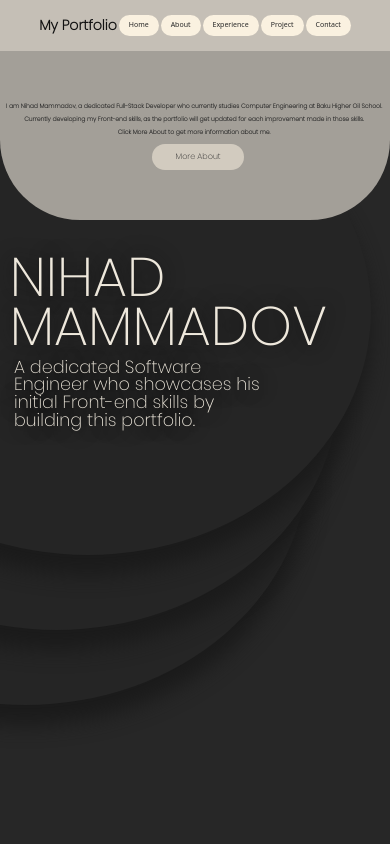
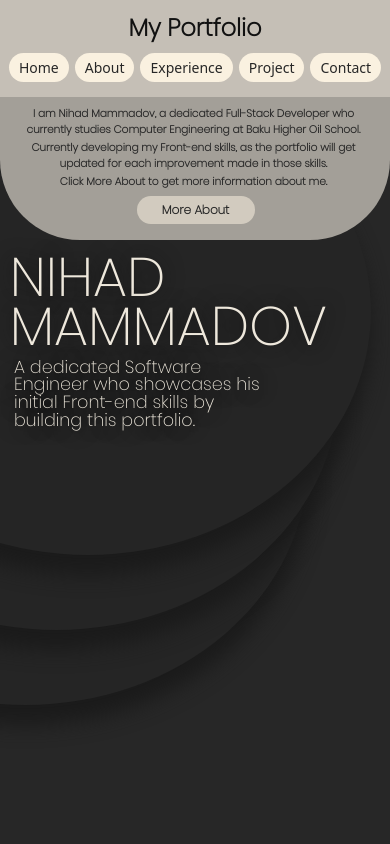
Before and after one commit to YourFavouriteDeveloper/portfolio, a React (Vite) app: page / in a window 390 px wide. Both pictures are taken after a click on the link "About". Shown: the top 844 px of the page. Built offline with nearby package versions, Linux system fonts and the light colour scheme.

Commit message:
Responsive navbar ADDED

```diff
--- a/src/About/About.module.css
+++ b/src/About/About.module.css
@@ -395,6 +395,7 @@ html, body {
 @media (max-width: 450px) {
   .container {
   padding-bottom: 60vh;
+  padding-top: 4vh;
 }
 
 .title {
--- a/src/Body/Body.jsx
+++ b/src/Body/Body.jsx
@@ -34,7 +34,7 @@ function Body() {
                 {<motion.div
                     className={styles.circle1}
                     variants={{
-                        hidden: {x: -275,y: -275,  rotate: -25 },
+                        hidden: {x: -175,y: -65,  rotate: -25 },
                         visible: { x: 0, y: 0,  rotate: 0}
                     }}
                     initial="hidden"
@@ -51,7 +51,7 @@ function Body() {
                 {<motion.div
                     className={styles.circle2}
                     variants={{
-                        hidden: {x: -275,y: -275, rotate: -25},
+                        hidden: {x: -175,y: -65, rotate: -25},
                         visible: { x: 0, y: 0, rotate: 0}
                     }}
                     initial="hidden"
@@ -69,7 +69,7 @@ function Body() {
                 {<motion.div
                     className={styles.circle3}
                     variants={{
-                        hidden: {x: -275,y: -275, rotate: -25},
+                        hidden: {x: -175,y: -65, rotate: -25},
                         visible: { x: 0, y: 0, rotate: 0}
                     }}
                     initial="hidden"
--- a/src/Body/Body.module.css
+++ b/src/Body/Body.module.css
@@ -142,9 +142,9 @@
   min-height: 100vh;
 }
 .title {
-  padding-top: 16rem;
+  padding-top: 21rem;
   margin-top: 3vw;
-  font-size: clamp(9rem  , 7rem, 8vw);
+  font-size: clamp(6.7rem  , 7rem, 8vw);
 }
 
 .subtitle {
@@ -157,7 +157,7 @@
   height: 75vw;
   top: 18rem;
   margin-top: -32vw;
-  left: -24%;
+  left: -20%;
   z-index: -4;
 }
 
@@ -166,7 +166,7 @@
   height: 75vw;
   top: 20rem;
   margin-top: -25vw;
-  left: -30%;
+  left: -25%;
   z-index: -5;
 }
 
@@ -175,7 +175,7 @@
   height: 75vw;
   top: 22rem;
   margin-top: -18vw;
-  left: -36%;
+  left: -30%;
   z-index: -6;
 }
 }
--- a/src/Nav/Nav.jsx
+++ b/src/Nav/Nav.jsx
@@ -59,36 +59,40 @@ function Nav({ scrollToAbout,scrollToExperience,scrollToProject,scrollToContact,
 
     let onBoard = null
     const about = <>
-                    <p className={styles.about} style={{paddingTop: "400px"}}>
+                    <div className={styles.space}></div>
+                    <p className={styles.about} >
                     I am Nihad Mammadov, a dedicated <b>Full-Stack Developer</b> who currently studies Computer Engineering at Baku Higher Oil School.
                     </p>
                     <p className={styles.about}>Currently developing my Front-end skills, as the portfolio will get updated for each improvement made in those skills.</p>
                     <p className={styles.about}>Click <b>More About</b> to get more information about me.</p>
-                    <a className={styles.moreAbout} onClick={handleAboutClick}>More About</a>
+                    <a className={styles.moreAbout}  onClick={handleAboutClick}>More About</a>
                 </>
 
 
 
     const experience = <>
-                    <p className={styles.about} style={{paddingTop: "400px"}}>
+                    <div className={styles.space}></div>
+                    <p className={styles.about} >
                     I have been actively participated in many Software Engineer Internships, worked as a employee at certain companies.
                     </p>
                     <p className={styles.about}>My experience is not only limited with internships, but also been active in volunteering, playing crucial role as a team member/ team leader.</p>
                     <p className={styles.about} >Click <b>More Experience</b> to read more about my experience.</p>
-                    <a className={styles.moreAbout}  onClick={handleExperienceClick}>More Experience</a>
+                    <a className={styles.moreExperience} onClick={handleExperienceClick}>More Experience</a>
                     </>
 
     const project = <>
-                    <p className={styles.about} style={{paddingTop: "400px"}}>
+                    <div className={styles.space}></div>
+                    <p className={styles.about} >
                     It is not only about learning, but implementing those skills in projects that will boost any Developer's career.
                     </p>
                     <p className={styles.about}>To improve my Backend and Frontend skills, I have worked on some of the little, yet worthy to check projects.</p>
                     <p className={styles.about}>Click <b>More Projects</b> to check my projects.</p>
-                    <a className={styles.moreAbout}  onClick={handleProjectClick}>More Project</a>
+                    <a className={styles.moreExperience}  onClick={handleProjectClick}>More Project</a>
                     </>
 
     const contact = <>
-                    <p className={styles.contact} style={{paddingTop: "410px"}}>
+                    <div className={styles.spaceContact}></div>
+                    <p className={styles.contact}>
                     If you have any recommedations about improving my Portfolio or need any help of my level, feel free to contact with me.
                     </p>
                     <p className={styles.contact} >Click <b>More Contact</b> to contact with me.</p>
--- a/src/Nav/Nav.module.css
+++ b/src/Nav/Nav.module.css
@@ -817,6 +817,7 @@ body {
     }
 
     .about {
+        top: 200px;
         margin:2px;
         color: aliceblue;
         font-size: 6px;
@@ -836,6 +837,17 @@ body {
         text-decoration: none;
         background-color: rgb(39, 39, 39);
         padding: 10px 10px;
+        border-radius: 30px;
+        transition: all 0.3s ease;
+    }
+
+
+    .moreExperience {
+        cursor: pointer;
+        font-family: 'PoppinsExtraLight';
+        color: rgb(250, 241, 224);
+        text-decoration: none;
+        background-color: rgb(39, 39, 39);
         border-radius: 30px;
         transition: all 0.3s ease;
     }
@@ -987,222 +999,160 @@ body {
 
 @media (max-width: 450px) {
   .navbarContainer {
-    position: fixed;
-    z-index: 20;
-    justify-content: center;
-    display: flex;
-    gap: 2px;
-    background-color: rgb(26, 25, 25);
-    width: 100%;
-    box-sizing: border-box;
-    padding: 15px 0px;
+    gap: 6px;
+    padding: 30px 0px;
+    padding-bottom: 15px;
 
     }
-  #name {
-    margin: 0px 0px;
-    margin-right:0px;
-    padding: 0px 0px;
-    white-space: nowrap;
-    font-family: 'PoppinsExtraLight';
-    font-weight: bold;
-    font-size:14px;
-    color: rgb(250, 241, 224);
-    text-decoration: none;
-    transition: all 0.3s ease;
+    #name {
+    align-items: center;
+    position: absolute;
+    font-size:24px;
+    top:10%;
     }
     .navbar {
 
-    cursor: pointer;
-    font-family: system-ui, Avenir, Helvetica, Arial, sans-serif;
-    font-size:7px;
-    color: rgb(250, 241, 224);
-    text-decoration: none;
-    background-color: rgb(39, 39, 39);
+    font-size:14px;
     padding: 5px 10px;
-    border-radius: 30px;
-    transition: all 0.3s ease;
+    margin-top:23px;
     }
     .board {
 
-    display: flex;
-    flex-direction: column;
-    position: fixed;
-    z-index: 12;
-    width: 100%;
-    margin-top: -300px;
-    border-radius: 80px;
     background-color: rgb(22, 22, 22);
-    height:520px;
-    transition: all 1s ease;
-    overflow: hidden;
+    height:540px;
 
     }
 
+    .space {
+        margin-bottom: 405px;
+    }
+
     .about {
-        margin:2px;
-        color: aliceblue;
-        font-size: 6px;
-        padding-right: 0.5%;
-        font-family: 'PoppinsExtraLight';
+        margin:1px;
+        font-size: 10.5px;
+        width: 90%;
+        padding-left: 17px;
     }
 
     .moreAbout {
-        cursor: pointer;
-        font-family: 'PoppinsExtraLight';
-        font-size:8px;
-        width: 20%;
+        font-size:12px;
         margin-top: 5px;
-        margin-left: 39%;
-        align-items: center;
-        color: rgb(250, 241, 224);
-        text-decoration: none;
-        background-color: rgb(39, 39, 39);
-        padding: 7px 7px;
-        border-radius: 30px;
-        transition: all 0.3s ease;
+        margin-left: 35%;
+        padding-left: 0px;
+        padding: 5px 20px;
     }
-    .boardAbout .moreAbout {
-    cursor: pointer;
-    font-family: 'PoppinsExtraLight';
-    font-size:10px;
-    width: 20%;
-    margin-top: 5px;
-    margin-left: 39%;
-    align-items: center;
-    color: rgb(39, 39, 39);
-    text-decoration: none;
-    background-color: rgba(250, 241, 224, 0.548);
-    padding: 7px 7px;
-    border-radius: 30px;
-    transition: all 0.3s ease;
-}
+
+    .moreExperience {
+        max-width: 30%;
+        font-size:12px;
+        margin-top: 1px;
+        margin-left: 30.8%;
+        padding-left: 0px;
+        padding: 2px 15px;
+    }
+
+    .spaceContact {
+        margin-bottom: 425px;
+    }
     .contact {
-        padding-top: 0px;
-        margin:2px;
-        color: aliceblue;
-        font-size: 6px;
-        padding-right: 0.5%;
-        font-family: 'PoppinsExtraLight';
+        margin:1px;
+        font-size: 10.5px;
+        width: 90%;
+        padding-left: 17px;
     }
 
     .moreContact {
-        padding-top: 10px;
-        cursor: pointer;
-        font-family: 'PoppinsExtraLight';
-        font-size:8px;
-        width: 20%;
-        margin-top: 5px;
-        margin-left: 39%;
-        align-items: center;
-        color: rgb(250, 241, 224);
-        text-decoration: none;
-        background-color: rgb(39, 39, 39);
-        padding: 7px 7px;
-        border-radius: 30px;
-        transition: all 0.3s ease;
+        min-width: 40%;
+        font-size:12px;
+        margin-top: 10px;
+        margin-left: 30%;
+        padding-left: 0px;
+        padding: 2px 0px;
     }
+
+
+
     .navbarAbout {
-        position: fixed;
-        z-index: 20;
-        justify-content: center;
-        display: flex;
-        gap: 2px;
-        background-color: rgb(197, 191, 182);
-        transition: background-color 0.5s ease-in-out;
+        gap: 6px;
+        padding: 30px 0px;
+        padding-bottom: 15px;
     }
 
 
     .navbarAbout #name {
-    margin: 0px 0px;
-    margin-right:0px;
-    padding: 0px 0px;
-    white-space: nowrap;
-    font-family: 'PoppinsExtraLight';
-    font-weight: bold;
-    font-size:14px;
-    color: rgb(17, 17, 17);
-    text-decoration: none;
-    transition: all 0.3s ease;
+    align-items: center;
+    position: absolute;
+    font-size:24px;
+    top:10%;
 }
 
     .navbarAbout .navbar {
 
-    cursor: pointer;
-    font-family: system-ui, Avenir, Helvetica, Arial, sans-serif;
-    color: rgb(39, 39, 39);
-    font-size:7px;
-    text-decoration: none;
+    font-size:14px;
     padding: 5px 10px;
-    border-radius: 30px;
-    background-color: rgb(250, 241, 224);
-    transition: all 0.3s ease;
+    margin-top:23px;
 }
 
     .boardAbout {
-    display: flex;
-    flex-direction: column;
-    position: fixed;
-    z-index: 12;
-    width: 100%;
-    margin-top: -300px;
-    border-radius: 80px;
-    background-color: rgb(163, 159, 152);
-    height:520px;
-    transition: all 1s ease;
-    overflow: hidden;
+        background-color: rgb(163, 159, 152);
+        height:540px;
+
 
 }
 
     .boardAbout .about {
-    margin:2px;
-    font-weight: bold;
-    color: rgb(39, 39, 39);
-    font-size: 6px;
-    padding-right: 0.5%;
-    font-family: 'PoppinsExtraLight';
+        font-weight: bold;
+        color: rgb(39, 39, 39);
+        margin:1px;
+        font-size: 10.5px;
+        width: 90%;
+        padding-left: 17px;
 }
 
     .boardAbout .moreAbout {
-    cursor: pointer;
-    font-family: 'PoppinsExtraLight';
-    font-size:8px;
-    width: 20%;
+    font-weight: bold;
+    color: rgb(39, 39, 39);
+    background-color: rgba(250, 241, 224, 0.548);
+    font-size:12px;
     margin-top: 5px;
-    margin-left: 39%;
-    align-items: center;
-    color: rgb(39, 39, 39);
-    text-decoration: none;
-    background-color: rgba(250, 241, 224, 0.548);
-    padding: 7px 7px;
-    border-radius: 30px;
-    transition: all 0.3s ease;
+    margin-left: 35%;
+    padding-left: 0px;
+    padding: 5px 20px;
+
+}
 
 
-}
-    .boardAbout .contact {
-        padding-top: 0px;
-        margin:2px;
-        font-size: 6px;
+   .boardAbout .moreExperience {
         font-weight: bold;
         color: rgb(39, 39, 39);
-        padding-right: 0.5%;
-        font-family: 'PoppinsExtraLight';
+        background-color: rgba(250, 241, 224, 0.548);
+        max-width: 30%;
+        font-size:12px;
+        margin-top: 1px;
+        margin-left: 30.8%;
+        padding-left: 0px;
+        padding: 2px 15px;
+    }
+
+    .boardAbout .contact {
+        font-weight: bold;
+        color: rgb(39, 39, 39);
+        margin:1px;
+        font-size: 10.5px;
+        width: 90%;
+        padding-left: 17px;
     }
 
     .boardAbout .moreContact {
-        padding-top: 10px;
-        cursor: pointer;
-        font-family: 'PoppinsExtraLight';
-        font-size:8px;
-        width: 20%;
-        margin-top: 5px;
-        margin-left: 39%;
-        align-items: center;
+        font-weight: bold;
         color: rgb(39, 39, 39);
-        text-decoration: none;
         background-color: rgba(250, 241, 224, 0.548);
-        padding: 7px 7px;
-        border-radius: 30px;
+        min-width: 40%;
+        font-size:12px;
+        margin-top: 10px;
+        margin-left: 30%;
+        padding-left: 0px;
+        padding: 2px 0px;
     }
 
 }
```
Also changed, not shown: 4 other files (tests, documents, lock files or other folders).
